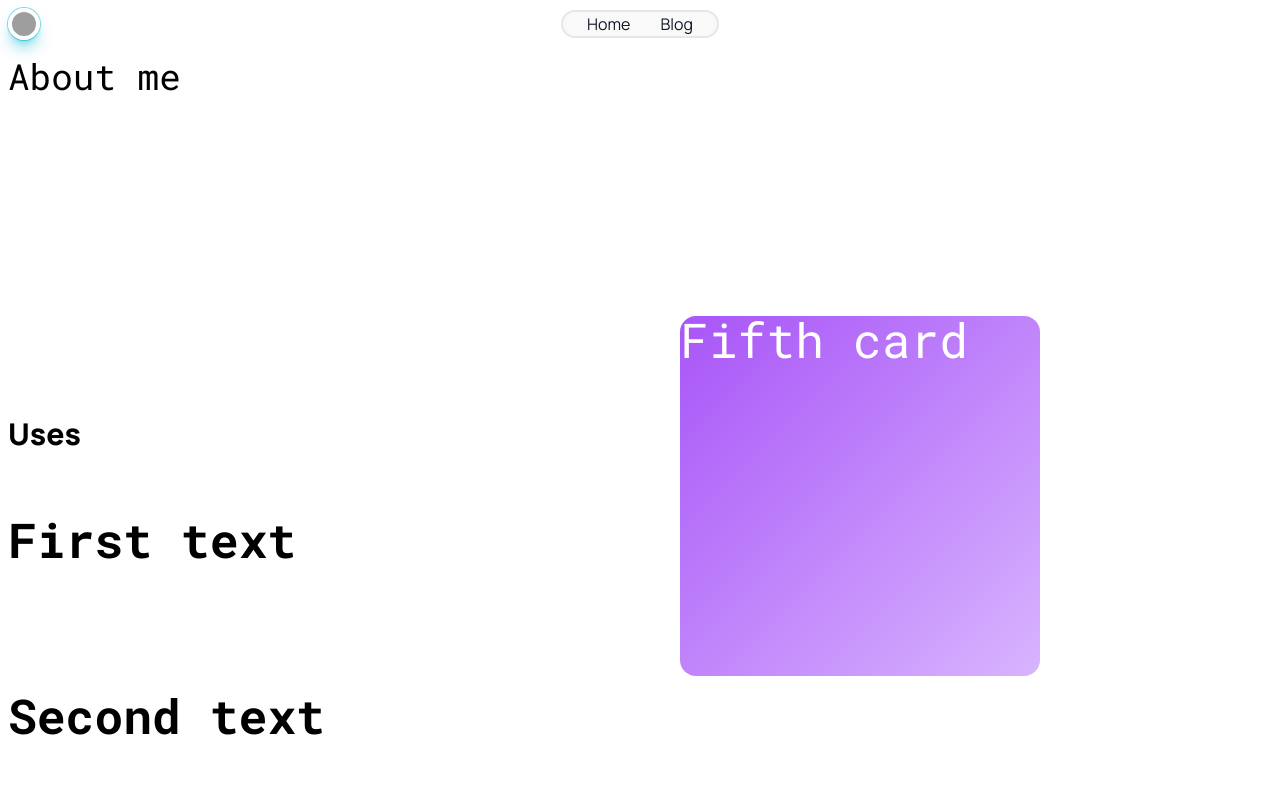
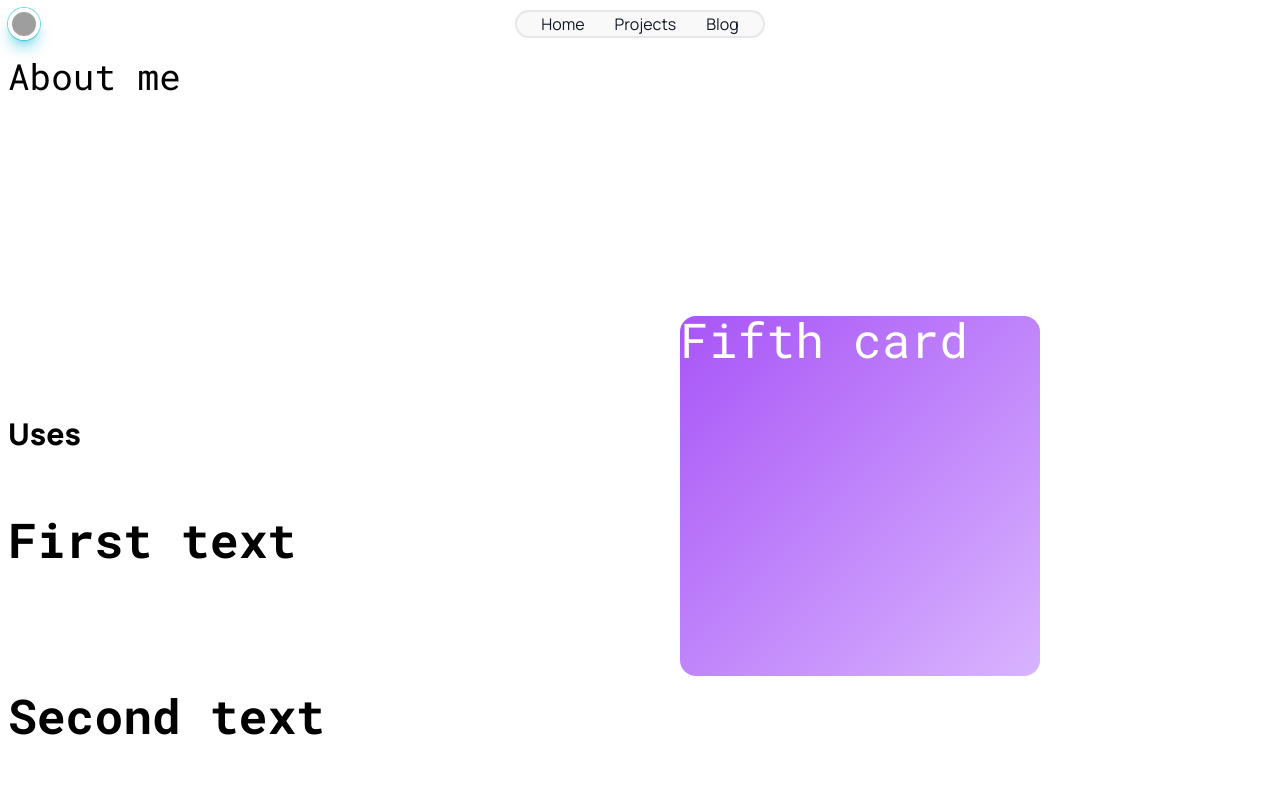
Before and after one commit to eprado99/nextjs13page, a Next.js app: page /about in a window 1280 px wide. Shown: the top 800 px of the page. Built offline with nearby package versions, Linux system fonts and the light colour scheme; grey boxes are pictures that could not be loaded; a web font is replaced by a local one.

Commit message:
add projects to header

```diff
--- a/app/globals.css
+++ b/app/globals.css
@@ -136,6 +136,9 @@ body {
 
 .cardContainer {
   min-height: 500px;
+  min-width: 500px;
+  max-height: 500px;
+  max-width: 500px;
   height: 100%;
 }
 
--- a/config/defaultConfig.ts
+++ b/config/defaultConfig.ts
@@ -6,10 +6,10 @@ export const defaultConfig: DefaultConfig = {
             title: "Home",
             href: "/",
         },
-        // {
-        //     title: "Projects",
-        //     href: "/project",
-        // },
+        {
+            title: "Projects",
+            href: "/project",
+        },
         {
             title: "Blog",
             href: "/blog",
```
